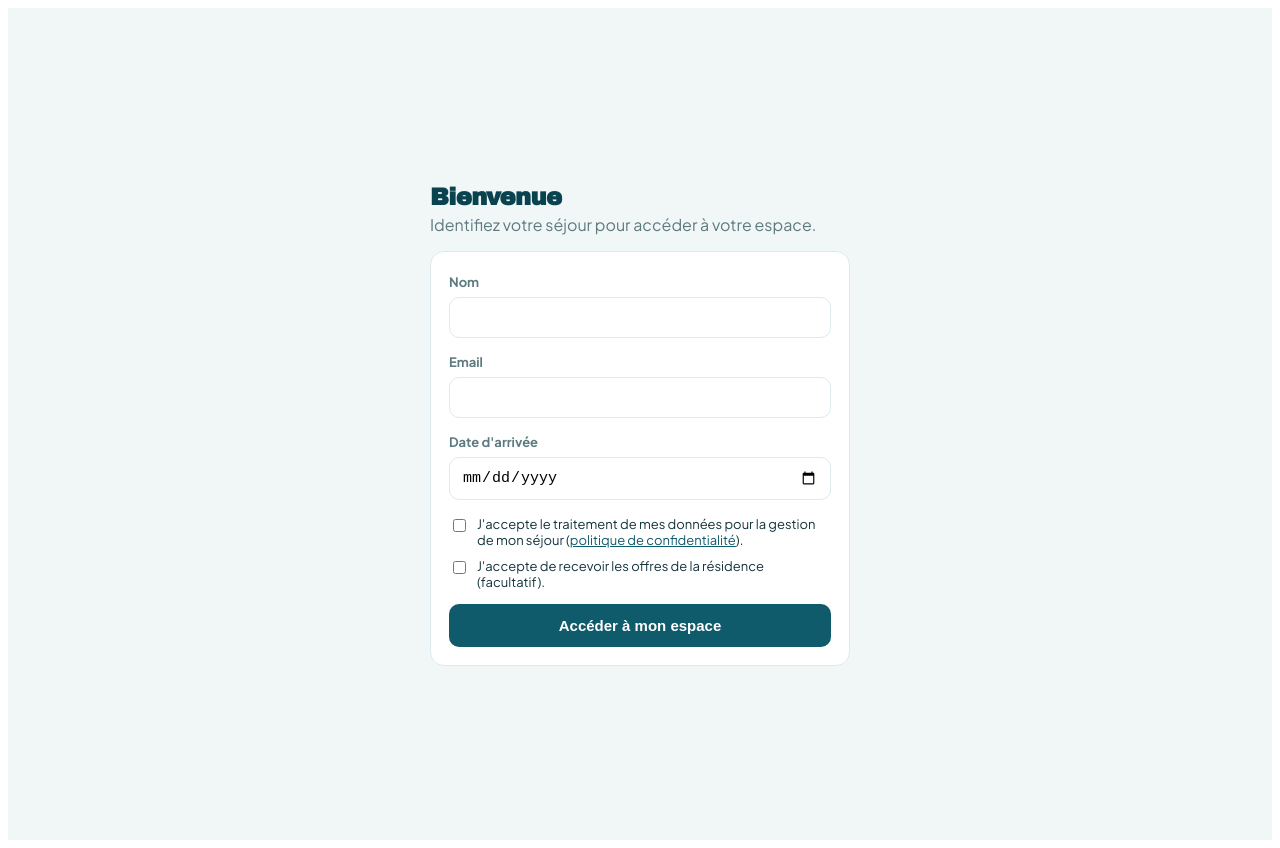
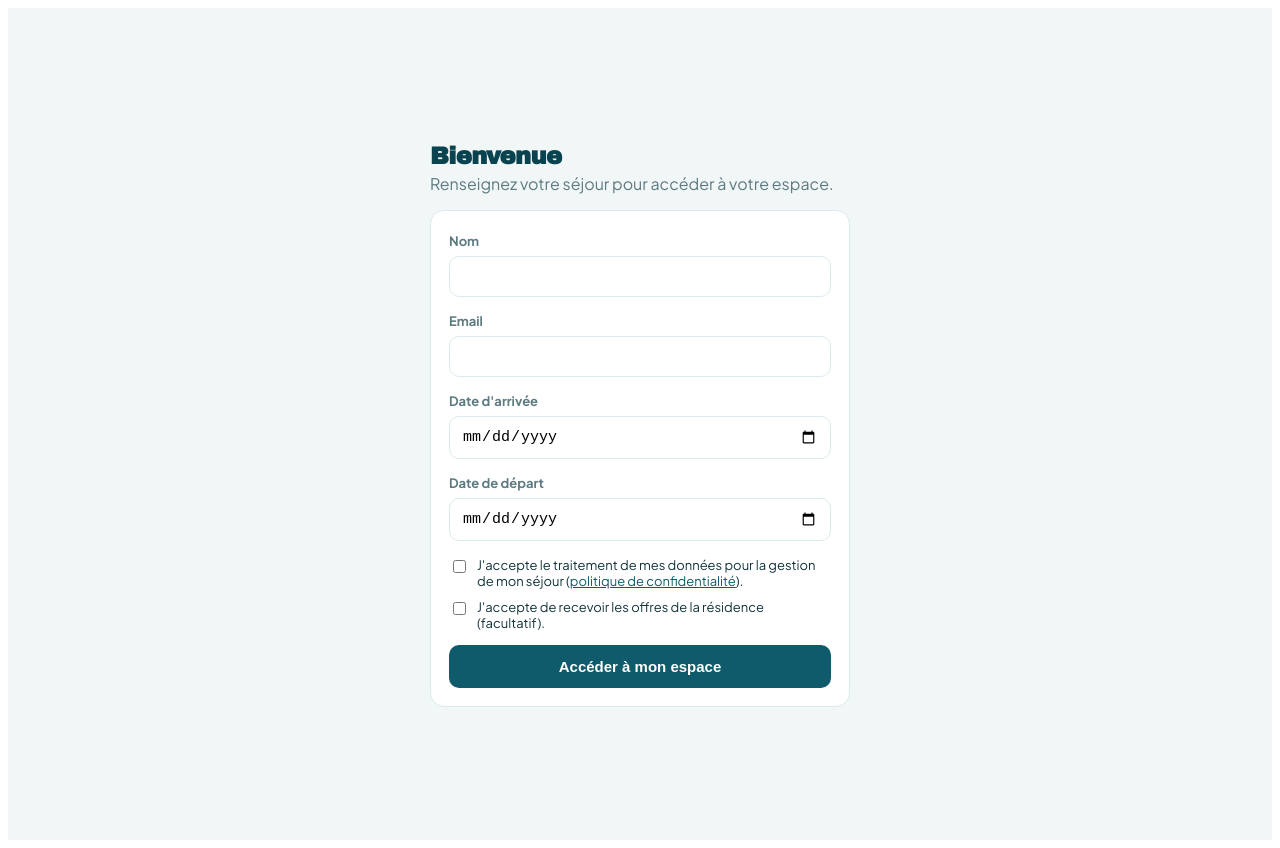
Before and after one commit to brunoperi01-arch/lescimes, a React (Vite) app: page / in a window 1280 px wide. Built offline with nearby package versions, Linux system fonts and the light colour scheme.

Commit message:
Update App.jsx

```diff
--- a/src/App.jsx
+++ b/src/App.jsx
@@ -100,7 +100,7 @@ const label = { fontSize: 13, fontWeight: 700, color: C.muted };
 // =====================================================================
 function Identify({ slug, onAuth }) {
   useGlacierFonts();
-  const [f, setF] = useState({ nom: "", email: "", date_arrivee: "" });
+  const [f, setF] = useState({ nom: "", email: "", date_arrivee: "", date_depart: "" });
   const [rgpd, setRgpd] = useState(false);
   const [mkt, setMkt] = useState(false);
   const [err, setErr] = useState("");
@@ -114,7 +114,7 @@ function Identify({ slug, onAuth }) {
       return;
     }
     const r = await post("identify", {
-      slug, nom: f.nom, email: f.email, date_arrivee: f.date_arrivee,
+      slug, nom: f.nom, email: f.email, date_arrivee: f.date_arrivee, date_depart: f.date_depart,
       consent_rgpd: rgpd, consent_marketing: mkt,
     });
     setLoading(false);
@@ -125,13 +125,15 @@ function Identify({ slug, onAuth }) {
     <div style={{ minHeight: "100vh", background: C.bg, display: "flex", alignItems: "center", justifyContent: "center", padding: 16, fontFamily: "'Plus Jakarta Sans',system-ui,sans-serif" }}>
       <div style={{ maxWidth: 420, width: "100%" }}>
         <h1 style={{ fontFamily: FONT_TITLE, color: C.blueDk, fontSize: 24, marginBottom: 4, letterSpacing: "-.5px" }}>Bienvenue</h1>
-        <p style={{ color: C.muted, marginTop: 0 }}>Identifiez votre séjour pour accéder à votre espace.</p>
+        <p style={{ color: C.muted, marginTop: 0 }}>Renseignez votre séjour pour accéder à votre espace.</p>
         <Card>
           <label style={label}>Nom<input style={inp} value={f.nom} onChange={(e) => setF({ ...f, nom: e.target.value })} /></label>
           <div style={{ height: 12 }} />
           <label style={label}>Email<input style={inp} type="email" value={f.email} onChange={(e) => setF({ ...f, email: e.target.value })} /></label>
           <div style={{ height: 12 }} />
           <label style={label}>Date d'arrivée<input style={inp} type="date" value={f.date_arrivee} onChange={(e) => setF({ ...f, date_arrivee: e.target.value })} /></label>
+          <div style={{ height: 12 }} />
+          <label style={label}>Date de départ<input style={inp} type="date" value={f.date_depart} onChange={(e) => setF({ ...f, date_depart: e.target.value })} /></label>
           <div style={{ height: 16 }} />
           <label style={{ display: "flex", gap: 8, fontSize: 13, color: C.text, alignItems: "flex-start" }}>
             <input type="checkbox" checked={rgpd} onChange={(e) => setRgpd(e.target.checked)} style={{ marginTop: 3 }} />
@@ -144,8 +146,8 @@ function Identify({ slug, onAuth }) {
           </label>
           {err && <p style={{ color: C.bad, fontSize: 14 }}>{err}</p>}
           <div style={{ height: 14 }} />
-          <button style={btn()} disabled={loading || !rgpd} onClick={submit}>
-            {loading ? "Vérification…" : "Accéder à mon espace"}
+          <button style={btn()} disabled={loading || !rgpd || !f.nom.trim() || !f.email.trim() || !f.date_arrivee} onClick={submit}>
+            {loading ? "Création de votre espace…" : "Accéder à mon espace"}
           </button>
         </Card>
       </div>
```
